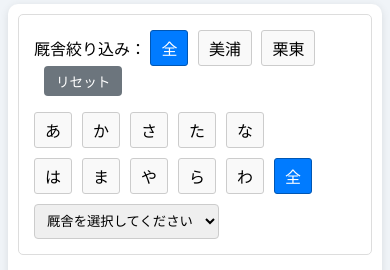
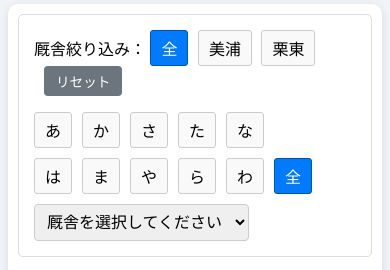
Before and after one commit to tminowa68/Keiba.log, a Flask app: page / in a window 390 px wide. Shown: the part 153-423 px from the top of the page. Run offline with Flask 3, Linux system fonts and the light colour scheme; data that the repository does not hold is empty.

Commit message:
Add files via upload

```diff
--- a/static/style.css
+++ b/static/style.css
@@ -649,3 +649,10 @@ td.col-num{
     padding: 20px;
     color: #888;
 }
+
+/* モバイル端末向けのスタイル */
+@media screen and (max-width: 767px) {
+    input, select, textarea, button {
+        font-size: 16px;
+    }
+}
```
